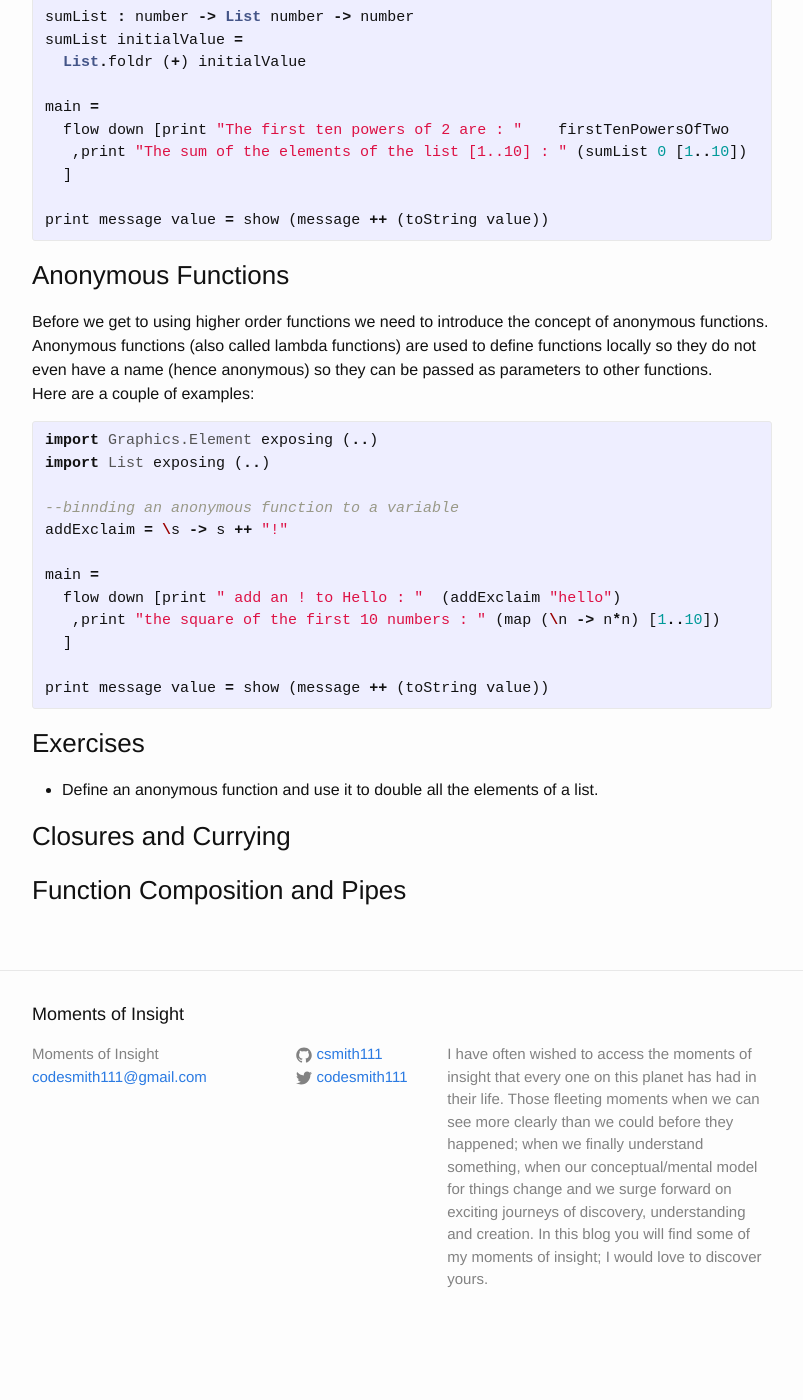
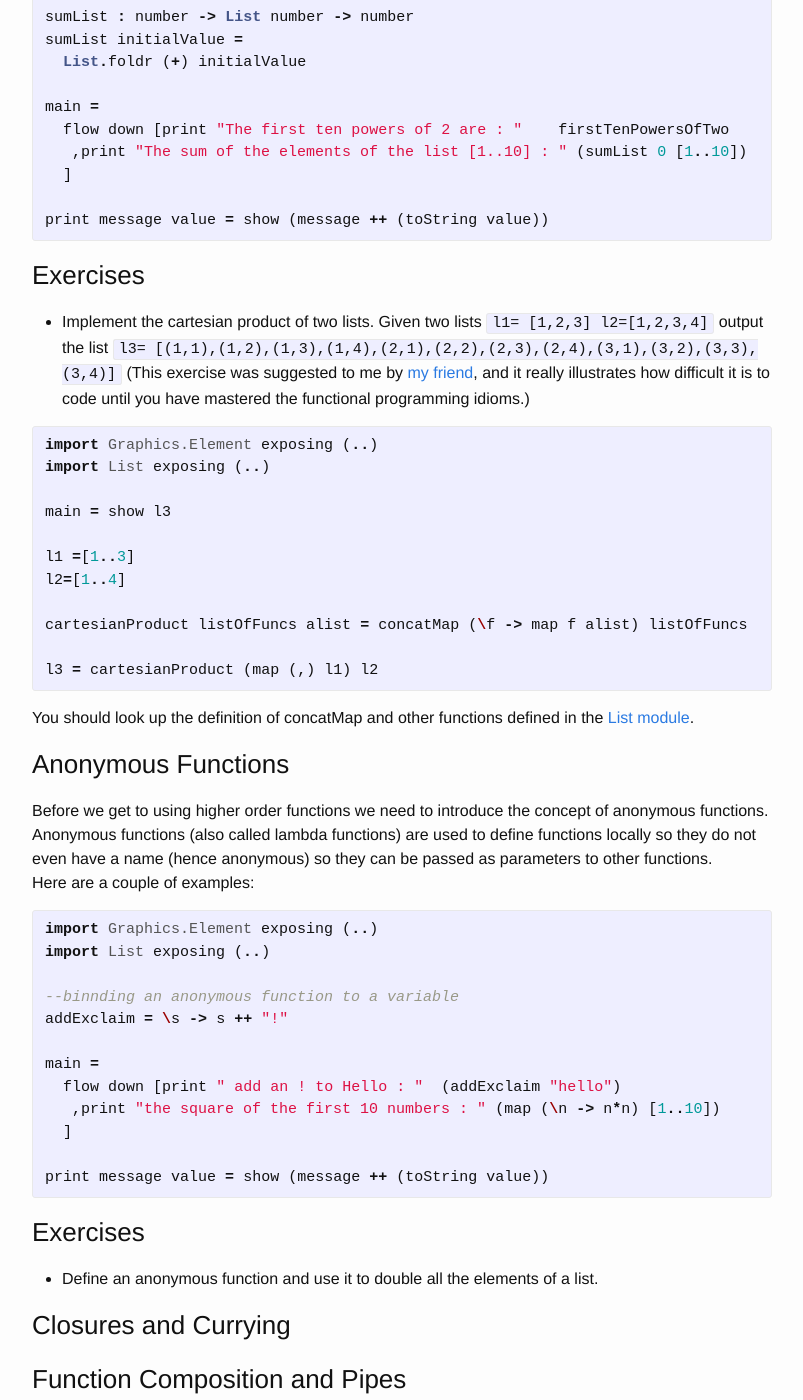
Before and after one commit to csmith111/csmith111.github.io, a Jekyll site: the page built from _posts/2016-02-07-ASecondBlogPost.markdown, in a window 1280 px wide and 1400 px high, scrolled down 5584 px. Shown: the whole window, without its empty margins (238-1041 px from the left). Built offline with Jekyll 4.4.1, drawn with Linux system fonts in a browser that asks for light colours; formulas are drawn with MathJax 3; before the commit the page ends 6935 px from its top, so only the background shows below that; some of the changed text lies outside the part shown.

Commit message:
fifth blog post

```diff
--- a/_config.yml
+++ b/_config.yml
@@ -7,7 +7,7 @@
 
 # Site settings
 title: Moments of Insight
-email: codesmith111@gmail.com
+email: momentsofinsight@gmail.com
 description: > # this means to ignore newlines until "baseurl:"
   I have often wished to access the moments of insight
   that every one on this planet has had in their life.
@@ -21,5 +21,6 @@ url: "http://csmith111.github.io/" # the base hostname & protocol for your site
 twitter_username: codesmith111
 github_username:  csmith111
 
+
 # Build settings
 markdown: kramdown
--- a/_posts/2016-02-07-ASecondBlogPost.markdown
+++ b/_posts/2016-02-07-ASecondBlogPost.markdown
@@ -248,6 +248,28 @@ print message value = show (message ++ (toString value))
 
 {% endhighlight %}
 
+### Exercises
+
+* Implement the cartesian product of two lists. Given two lists
+`l1= [1,2,3] l2=[1,2,3,4]` output the list `l3= [(1,1),(1,2),(1,3),(1,4),(2,1),(2,2),(2,3),(2,4),(3,1),(3,2),(3,3),(3,4)]`
+(This exercise was suggested to me by [my friend][Vinay], and it really illustrates how difficult it is to code until you have mastered the functional programming idioms.)
+
+{% highlight Haskell %}
+import Graphics.Element exposing (..)
+import List exposing (..)
+
+main = show l3
+
+l1 =[1..3]
+l2=[1..4]
+
+cartesianProduct listOfFuncs alist = concatMap (\f -> map f alist) listOfFuncs
+
+l3 = cartesianProduct (map (,) l1) l2
+{% endhighlight %}
+
+You should look up the definition of concatMap and other functions defined in the [List module][list docs].
+
 ### Anonymous Functions
 
 Before we get to using higher order functions we need to introduce the concept of anonymous functions. Anonymous functions (also called lambda functions) are used to define functions locally so they do not even have a name (hence anonymous) so they can be passed as parameters to other functions.
@@ -283,3 +305,5 @@ print message value = show (message ++ (toString value))
 [Hemachandra-ref]:https://en.wikipedia.org/wiki/Hemachandra
 [Manjul-Hema]:https://www.youtube.com/watch?v=siFBqH-LaQQ
 [Manjul]:https://en.wikipedia.org/wiki/Manjul_Bhargava
+[Vinay]:https://twitter.com/ainvvy
+[list docs]:http://package.elm-lang.org/packages/elm-lang/core/3.0.0/List
```
Also changed, not shown: _posts/2016-02-10-Signals.md (+16 -3 lines).
